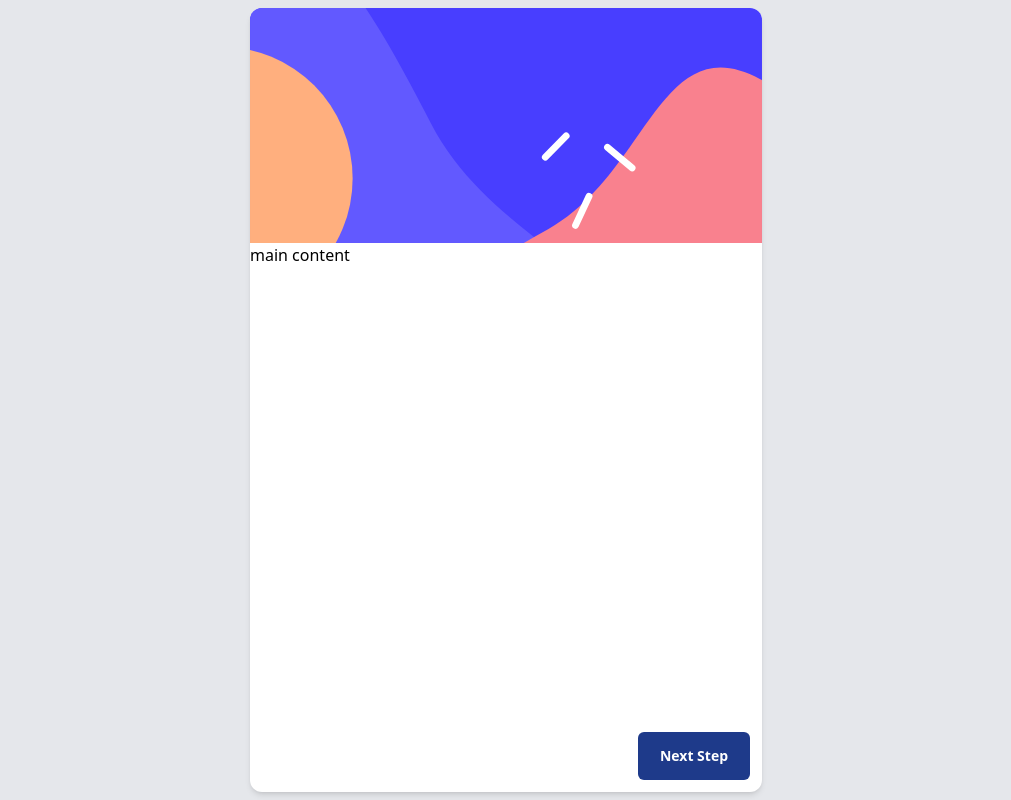
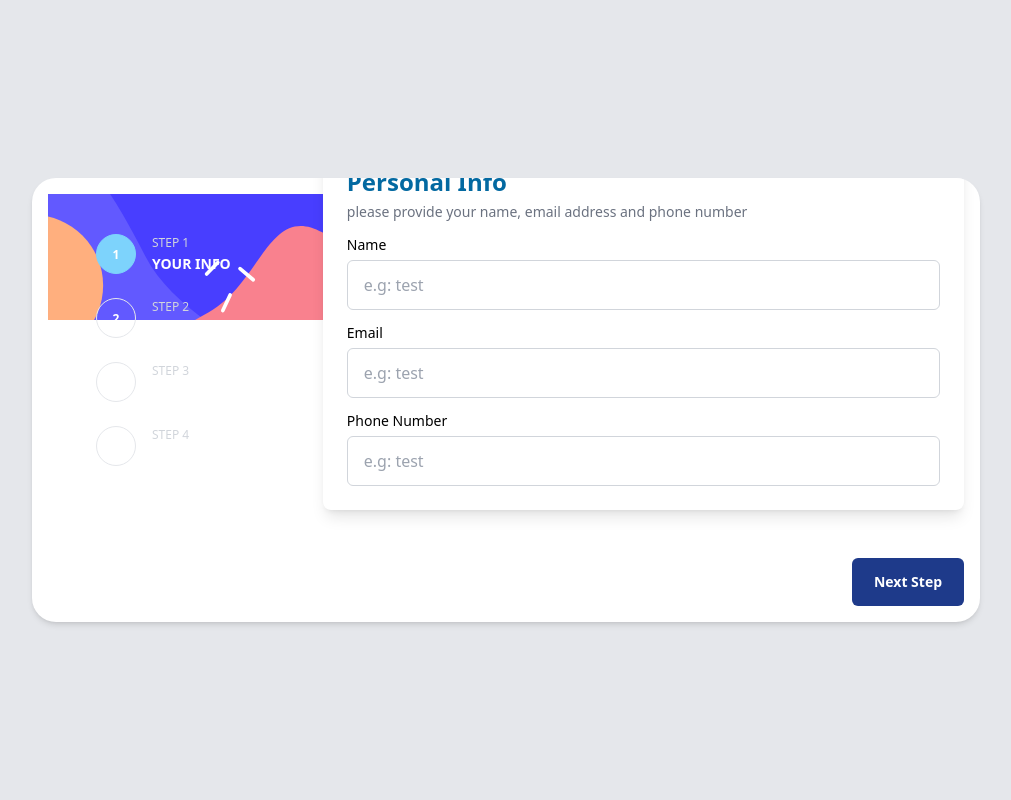
Before and after one commit to Maikolrm/react-multi-steps-form, a React (Vite) app: page / in a window 1280 px wide. Shown: the whole page, without its empty margins (134-1145 px from the left). Built offline with nearby package versions, Linux system fonts and the light colour scheme.

Commit message:
Project - App - adding new key to initialState

```diff
--- a/src/App.jsx
+++ b/src/App.jsx
@@ -1,4 +1,4 @@
-import { useState } from 'react'
+import { useEffect } from 'react'
 import { useImmerReducer } from "use-immer"
 
 // context
@@ -9,12 +9,29 @@ import AppDispatch from "./context/AppDispatch"
 import Container from "./components/Container"
 import Button from "./components/Button"
 import StepsSelector from "./components/StepsSelector"
+import StepsForm from "./components/steps-form/StepsForm"
 
 function App() {
   // initialState
   const initialState = {
-    steps: [],
+    steps: [
+      { id: 1, name: "your info" },
+      { id: 2, name: "select plan" },
+      { id: 3, name: "add-ons" },
+      { id: 4, name: "summary" }
+    ],
     currentStep: 0,
+    formData: {
+      personalInformation: {
+        heading: "personal info",
+        description: "please provide your name, email address and phone number",
+        fields: [
+          { id: 1, label: "name", name: "name", value: "" },
+          { id: 2, label: "email", name: "email", value: "" },
+          { id: 3, label: "phone number", name: "phone", value: "" },
+        ]
+      } // presonalInformation end
+    },
     requestCount: 0
   }
 
@@ -24,6 +41,10 @@ function App() {
       case "set-current-step":
         draft.currentStep = action.value
         break
+      case "set-information-field":
+        const personalInformation = draft.steps.personalInformation
+        personalInformation.fields = personalInformation.fields.map(field => ({ ...field, value: field.id == action.id ? action.value : field.value }))
+        break
     }
   }
 
@@ -32,15 +53,17 @@ function App() {
   return (
     <AppState.Provider value={state}>
       <AppDispatch.Provider value={dispatch}>
-        <Container styles="flex flex-col w-full max-w-lg h-full m-auto bg-white rounded-xl shadow-md overflow-hidden">
-          <Container styles="relative overflow-hidden">
-            <img src="/sidebar-mobile.svg" alt="sidebar background" className="block w-full" />
-            <StepsSelector steps={[1, 2, 3, 4]} styles="absolute left-0 top-6 z-1 w-full flex justify-center gap-2" />
+        <Container styles="flex flex-col w-full max-w-lg h-full m-auto bg-white rounded-xl shadow-md overflow-hidden lg:max-w-[75%] lg:flex-row lg:h-auto lg:p-4 lg:rounded-3xl">
+          <Container styles="relative overflow-hidden lg:w-[30%]">
+            <img src="/sidebar-mobile.svg" alt="sidebar background" className="sidebar block w-full" />
+            <StepsSelector />
           </Container>
-          <Container styles="flex-1">main content</Container>
-          <Container styles="flex justify-between p-3">
-            <Button styles={`text-gray-400 ${state.currentStep ? "" : "invisible"}`} name="go back" action="prev" />
-            <Button styles="bg-blue-900 text-white" name="next step" action="next" />
+          <Container styles="relative flex flex-col flex-1 p-4 pt-0 lg:p-0">
+            <StepsForm />
+            <Container styles="flex justify-between mt-auto">
+              <Button styles={`text-gray-400 ${state.currentStep ? "" : "invisible"}`} name="go back" action="prev" />
+              <Button styles="bg-blue-900 text-white" name="next step" action="next" />
+            </Container>
           </Container>
         </Container>
       </AppDispatch.Provider>
```
